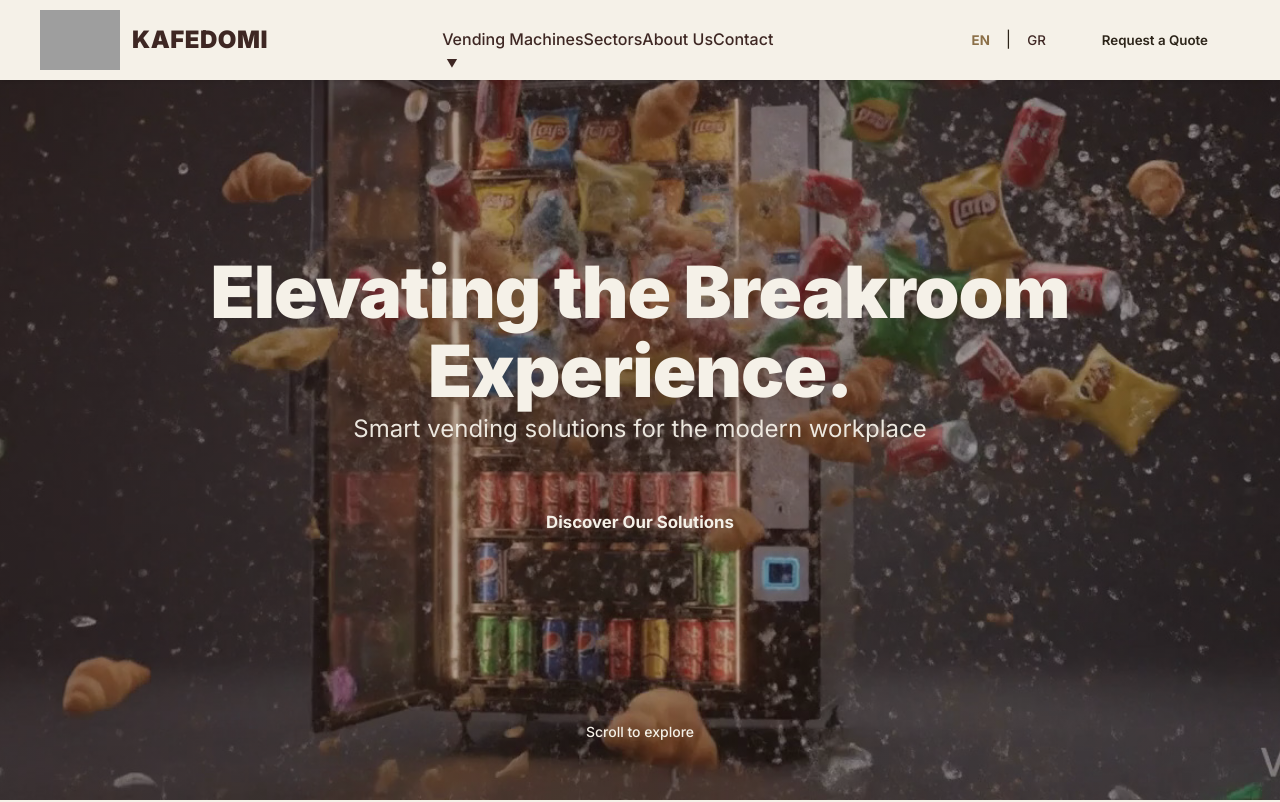
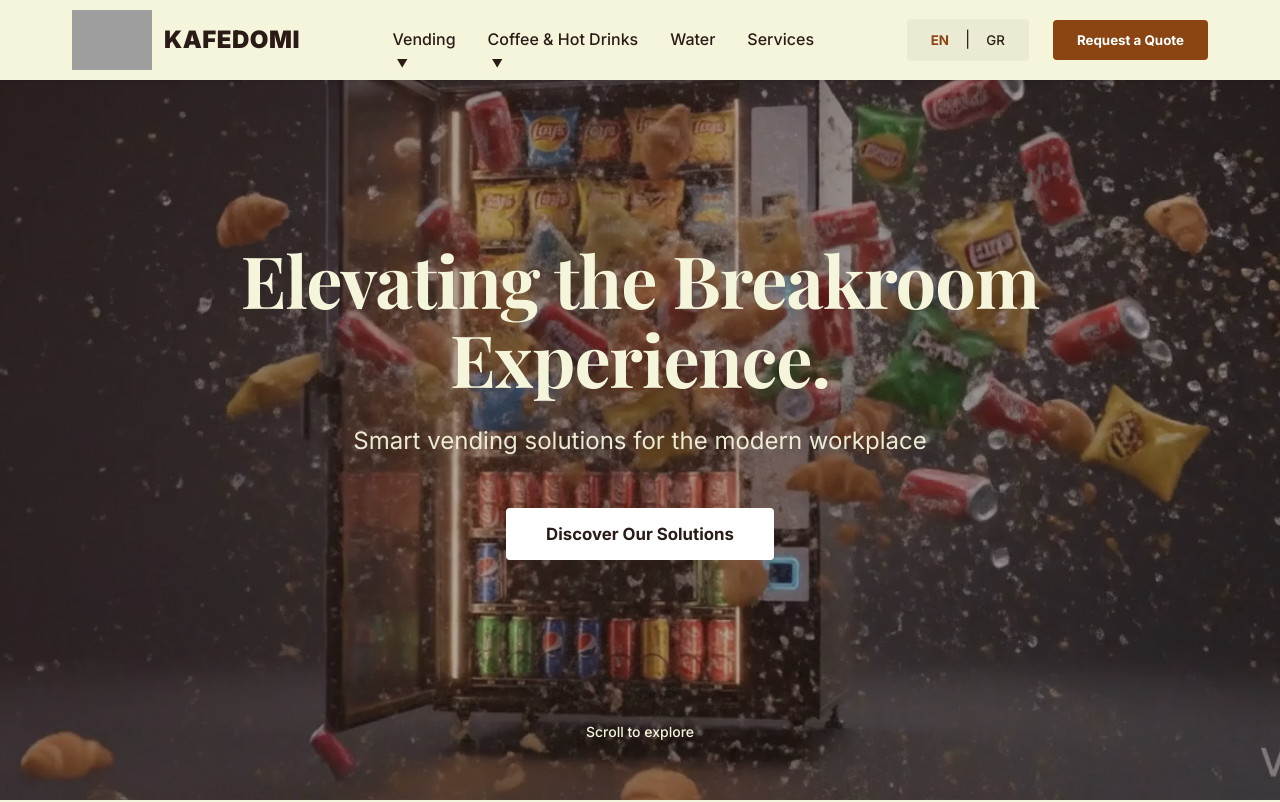
Before and after one commit to FilippeZ/kafedomi, a website: page index.html in a window 1280 px wide. Shown: the top 802 px of the page. Drawn offline with nearby package versions, Linux system fonts and the light colour scheme; grey boxes are pictures that could not be loaded; files whose address does not match are found by name.

Commit message:
feat: comprehensive B2B website redesign
- Updated color palette: Dark Chocolate (#2B1B17), Mocha (#8B4513), Cream (#F5F5DC)
- New navigation with dropdowns: Vending, Coffee & Hot Drinks, Water, Services
- Added Playfair Display serif font for headings
- Professional Mocha CTA buttons with Dark Chocolate hover
- Fixed navigation layout (Logo left, Nav center, Actions right)
- Language toggle and Request a Quote CTA in header

```diff
--- a/index.html
+++ b/index.html
@@ -8,7 +8,8 @@
     <link rel="stylesheet" href="styles.css">
     <link rel="preconnect" href="https://fonts.googleapis.com">
     <link rel="preconnect" href="https://fonts.gstatic.com" crossorigin>
-    <link href="https://fonts.googleapis.com/css2?family=Inter:wght@400;500;600;700;800;900&display=swap"
+    <link
+        href="https://fonts.googleapis.com/css2?family=Inter:wght@400;500;600;700;800;900&family=Playfair+Display:wght@400;500;600;700&display=swap"
         rel="stylesheet">
 </head>
 
@@ -20,30 +21,33 @@
                 <img src="logo.png" alt="Kafedomi Logo">
                 <span class="logo-text">KAFEDOMI</span>
             </a>
+
             <div class="nav__menu" id="nav-menu">
                 <ul class="nav__list">
                     <li class="nav__item has-dropdown">
-                        <a href="#" class="nav__link" data-en="Vending Machines" data-gr="Μηχανές Vending">Vending
-                            Machines</a>
+                        <a href="#" class="nav__link" data-en="Vending" data-gr="Vending">Vending</a>
                         <div class="dropdown-menu">
-                            <a href="products.html?category=coffee" data-en="Coffee Machines"
-                                data-gr="Μηχανές Καφέ">Coffee Machines</a>
-                            <a href="products.html?category=snacks" data-en="Snack Vending" data-gr="Vending Σνακ">Snack
-                                Vending</a>
-                            <a href="products.html?category=drinks" data-en="Cold Drinks" data-gr="Κρύα Ποτά">Cold
-                                Drinks</a>
-                            <a href="products.html?category=combo" data-en="Combo Units" data-gr="Combo Μονάδες">Combo
-                                Units</a>
+                            <a href="products.html?category=snacks" data-en="Snacks" data-gr="Σνακ">Snacks</a>
+                            <a href="products.html?category=drinks" data-en="Drinks" data-gr="Ποτά">Drinks</a>
+                            <a href="products.html?category=food" data-en="Food" data-gr="Φαγητό">Food</a>
+                        </div>
+                    </li>
+                    <li class="nav__item has-dropdown">
+                        <a href="#" class="nav__link" data-en="Coffee & Hot Drinks"
+                            data-gr="Καφές & Ζεστά Ροφήματα">Coffee & Hot Drinks</a>
+                        <div class="dropdown-menu">
+                            <a href="products.html?category=coffee" data-en="Office Machines"
+                                data-gr="Μηχανές Γραφείου">Office Machines</a>
+                            <a href="products.html?category=coffee" data-en="Commercial"
+                                data-gr="Εμπορικές">Commercial</a>
                         </div>
                     </li>
                     <li class="nav__item">
-                        <a href="#sectors" class="nav__link" data-en="Sectors" data-gr="Τομείς">Sectors</a>
+                        <a href="products.html?category=water" class="nav__link" data-en="Water"
+                            data-gr="Νερό">Water</a>
                     </li>
                     <li class="nav__item">
-                        <a href="#about" class="nav__link" data-en="About Us" data-gr="Σχετικά">About Us</a>
-                    </li>
-                    <li class="nav__item">
-                        <a href="#cta" class="nav__link" data-en="Contact" data-gr="Επικοινωνία">Contact</a>
+                        <a href="#sectors" class="nav__link" data-en="Services" data-gr="Υπηρεσίες">Services</a>
                     </li>
                 </ul>
             </div>
@@ -54,7 +58,7 @@
                     <span class="lang-divider">|</span>
                     <button class="lang-btn" data-lang="gr">GR</button>
                 </div>
-                <button class="btn btn-primary" data-en="Request a Quote" data-gr="Ζητήστε Προσφορά">Request a
+                <button class="btn btn-primary btn-cta" data-en="Request a Quote" data-gr="Ζητήστε Προσφορά">Request a
                     Quote</button>
             </div>
 
--- a/styles.css
+++ b/styles.css
@@ -1,22 +1,23 @@
 /* ===== CSS VARIABLES ===== */
 :root {
-    /* Coffee & Cream Color Palette */
-    --color-cream: #F5F1E8;
-    /* Κρεμ / Ανοιχτό Μπεζ - Main Background */
+    /* Professional B2B Color Palette */
+    --color-cream: #F5F5DC;
+    /* Background */
     --color-white: #FFFFFF;
-    /* Λευκό - Cards & Boxes */
-    --color-dark-chocolate: #3E2723;
-    /* Σκούρο Καφέ - Headers & Footer */
-    --color-mocha: #8B6F47;
-    /* Μεσαίο/Ζεστό Καφέ - Buttons & Links */
+    /* Cards & Boxes */
+    --color-dark-chocolate: #2B1B17;
+    /* Headings & Footer */
+    --color-mocha: #8B4513;
+    /* Buttons & Accents */
     --color-cinnamon: #A0826D;
-    /* Ανοιχτό Καφέ - Hover states */
-    --color-text-dark: #2C2419;
-    /* Σχεδόν Μαύρο - Body text */
-    --color-text-light: #F5F1E8;
-    /* Κρεμ - Light text on dark */
+    /* Hover states */
+    --color-text-dark: #2B1B17;
+    /* Body text */
+    --color-text-light: #F5F5DC;
+    /* Light text on dark */
 
     /* Typography */
+    --font-heading: 'Playfair Display', Georgia, serif;
     --font-primary: 'Inter', -apple-system, BlinkMacSystemFont, 'Segoe UI', sans-serif;
     --font-weight-regular: 400;
     --font-weight-medium: 500;
@@ -27,6 +28,8 @@
     /* Spacing */
     --spacing-xs: 0.5rem;
     --spacing-sm: 1rem;
+    --spacing-md: 1.5rem;
+    --spacing-lg: 2rem;
     --spacing-xl: 3rem;
     --spacing-2xl: 4rem;
     --spacing-3xl: 6rem;
@@ -37,10 +40,10 @@
     --transition-slow: 0.5s ease;
 
     /* Shadows */
-    --shadow-sm: 0 1px 3px rgba(0, 0, 0, 0.1);
-    --shadow-md: 0 4px 6px rgba(0, 0, 0, 0.1);
-    --shadow-lg: 0 10px 25px rgba(0, 0, 0, 0.15);
-    --shadow-xl: 0 20px 40px rgba(0, 0, 0, 0.2);
+    --shadow-sm: 0 1px 3px rgba(43, 27, 23, 0.1);
+    --shadow-md: 0 4px 6px rgba(43, 27, 23, 0.1);
+    --shadow-lg: 0 10px 25px rgba(43, 27, 23, 0.15);
+    --shadow-xl: 0 20px 40px rgba(43, 27, 23, 0.2);
 }
 
 /* ===== RESET & BASE ===== */
@@ -116,30 +119,38 @@ button {
 .btn:hover {
     background-color: var(--color-dark-chocolate);
     transform: translateY(-2px);
-    box-shadow: 0 4px 12px rgba(62, 39, 35, 0.3);
+    box-shadow: 0 4px 12px rgba(43, 27, 23, 0.3);
 }
 
 .btn-primary {
-    background-color: var(--color-accent-red);
-    color: var(--color-secondary);
+    background-color: var(--color-mocha);
+    color: var(--color-white);
 }
 
 .btn-primary:hover {
-    background-color: #A00000;
+    background-color: var(--color-dark-chocolate);
     transform: translateY(-2px);
     box-shadow: var(--shadow-lg);
 }
 
+.btn-cta {
+    background-color: var(--color-mocha);
+    color: var(--color-white);
+    padding: 0.75rem 1.5rem;
+    font-weight: var(--font-weight-bold);
+    white-space: nowrap;
+}
+
 .btn-hero {
-    background-color: var(--color-secondary);
-    color: var(--color-primary);
+    background-color: var(--color-white);
+    color: var(--color-dark-chocolate);
     padding: 1rem 2.5rem;
     font-size: 1.05rem;
     font-weight: var(--font-weight-bold);
 }
 
 .btn-hero:hover {
-    background-color: var(--color-gray-100);
+    background-color: var(--color-cream);
     transform: translateY(-2px);
     box-shadow: var(--shadow-xl);
 }
@@ -203,7 +214,13 @@ button {
 .nav__list {
     display: none;
     list-style: none;
-    gap: var(--spacing-lg);
+    gap: 2rem;
+}
+
+@media (min-width: 992px) {
+    .nav__list {
+        display: flex;
+    }
 }
 
 .nav__link {
@@ -292,7 +309,7 @@ button {
     align-items: center;
     gap: 0.5rem;
     padding: 0.5rem 1rem;
-    background-color: var(--color-gray-100);
+    background-color: rgba(43, 27, 23, 0.05);
     border-radius: 4px;
 }
 
@@ -408,8 +425,9 @@ button {
 }
 
 .hero__title {
+    font-family: var(--font-heading);
     font-size: clamp(2.5rem, 6vw, 4.5rem);
-    font-weight: var(--font-weight-black);
+    font-weight: 700;
     line-height: 1.1;
     margin-bottom: var(--spacing-md);
     letter-spacing: -1px;
```
